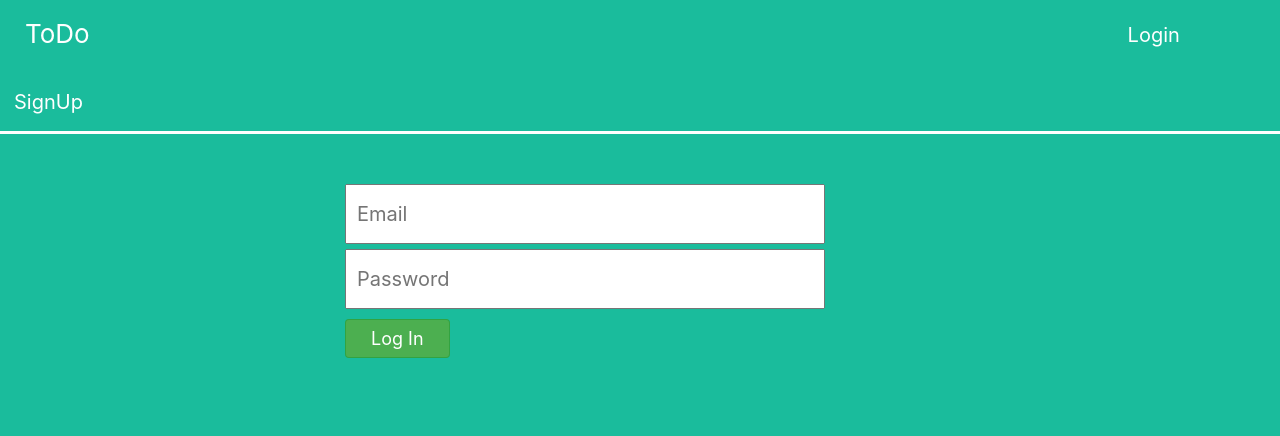
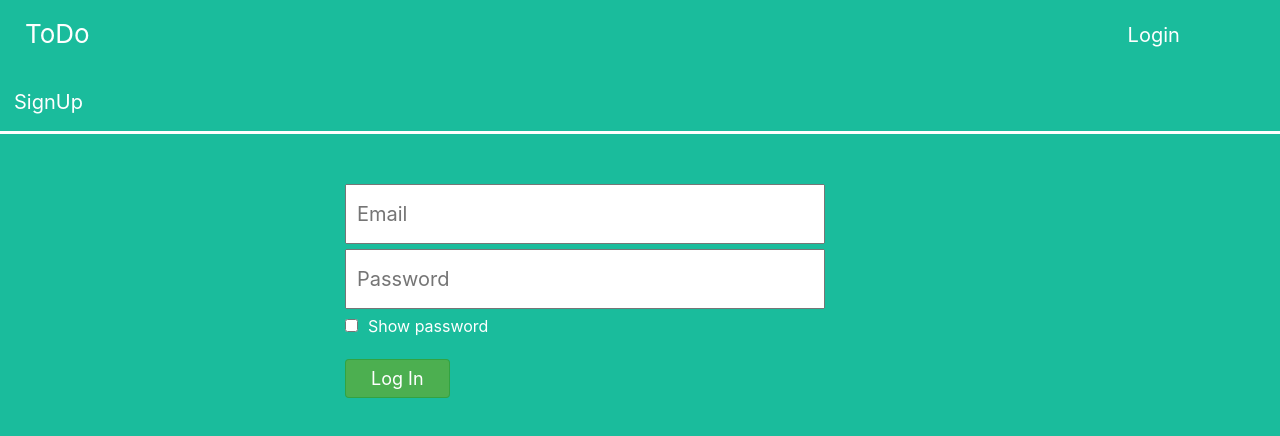
Before and after one commit to larklarky/todo, a React (Create React App) app: page /login in a window 1280 px wide. Shown: the top 436 px of the page. Built offline with nearby package versions, Linux system fonts and the light colour scheme.

Commit message:
implement password show/hide toggle

```diff
--- a/src/components/Login.jsx
+++ b/src/components/Login.jsx
@@ -1,6 +1,7 @@
 import React, { Component } from 'react';
 import {getToken} from '../actions';
 import { connect } from 'react-redux';
+import {PasswordShowHide} from './PasswordShowHide'
 
 class Login extends Component{
     constructor(props) {
@@ -38,7 +39,7 @@ class Login extends Component{
                         className='login-form-control'
                         onChange = {this.handleEmail}
                     />
-                    <input
+                    <PasswordShowHide
                         placeholder ='Password'
                         className='login-form-control'
                         onChange = {this.handlePassword}
--- /dev/null
+++ b/src/components/PasswordShowHide.jsx
@@ -0,0 +1,48 @@
+import React, { Component } from 'react';
+
+
+export class PasswordShowHide extends Component {
+    constructor(props) {
+        super(props);
+        this.state = {
+            hidden: true,
+            password: '',
+        }
+        this.toggleShow = this.toggleShow.bind(this);
+        this.handlePasswordChange = this.handlePasswordChange.bind(this);
+    }
+
+    toggleShow() {
+        this.setState({ hidden: !this.state.hidden });
+      }
+
+      handlePasswordChange(e) {
+        this.setState({ password: e.target.value });
+      }
+
+      componentDidMount() {
+        if (this.props.password) {
+          this.setState({ password: this.props.password });
+        }
+      }
+
+
+
+    render() {
+        return(
+            <div>
+                <input
+                placeholder ='Password'
+                className='login-form-control'
+                type={this.state.hidden ? "password" : "text"}
+                value={this.state.password}
+                onChange={this.handlePasswordChange}
+                />
+                <div className='password-input'>
+                <input className='password'type='checkbox' onClick={this.toggleShow}/>
+                <p>Show password</p>
+                </div>
+            </div>
+        )
+    }
+}
--- a/src/components/Registration.jsx
+++ b/src/components/Registration.jsx
@@ -1,6 +1,7 @@
 import React, { Component } from 'react';
 import {createToken} from '../actions';
 import { connect } from 'react-redux';
+import {PasswordShowHide} from './PasswordShowHide'
 
 class Registration extends Component {
     constructor(props) {
@@ -53,7 +54,12 @@ class Registration extends Component {
                         className='login-form-control'
                         onChange = {this.handleEmail}
                     />
-                    <input
+                    {/*<input
+                        placeholder ='Password'
+                        className='login-form-control'
+                        onChange = {this.handlePassword}
+                    />*/}
+                    <PasswordShowHide
                         placeholder ='Password'
                         className='login-form-control'
                         onChange = {this.handlePassword}
--- a/src/index.css
+++ b/src/index.css
@@ -276,3 +276,14 @@ ul {
     text-decoration: none;
     color: white;
   }
+
+  .password-input p {
+      display: inline-block;
+      margin-left: 10px;
+      color: white;
+  }
+
+  .password-input {
+      position: relative;
+      margin-left: 5px;
+  }
```
Also changed, not shown: src/actions/index.js (line endings or trailing spaces), src/components/App.jsx (line endings or trailing spaces).
